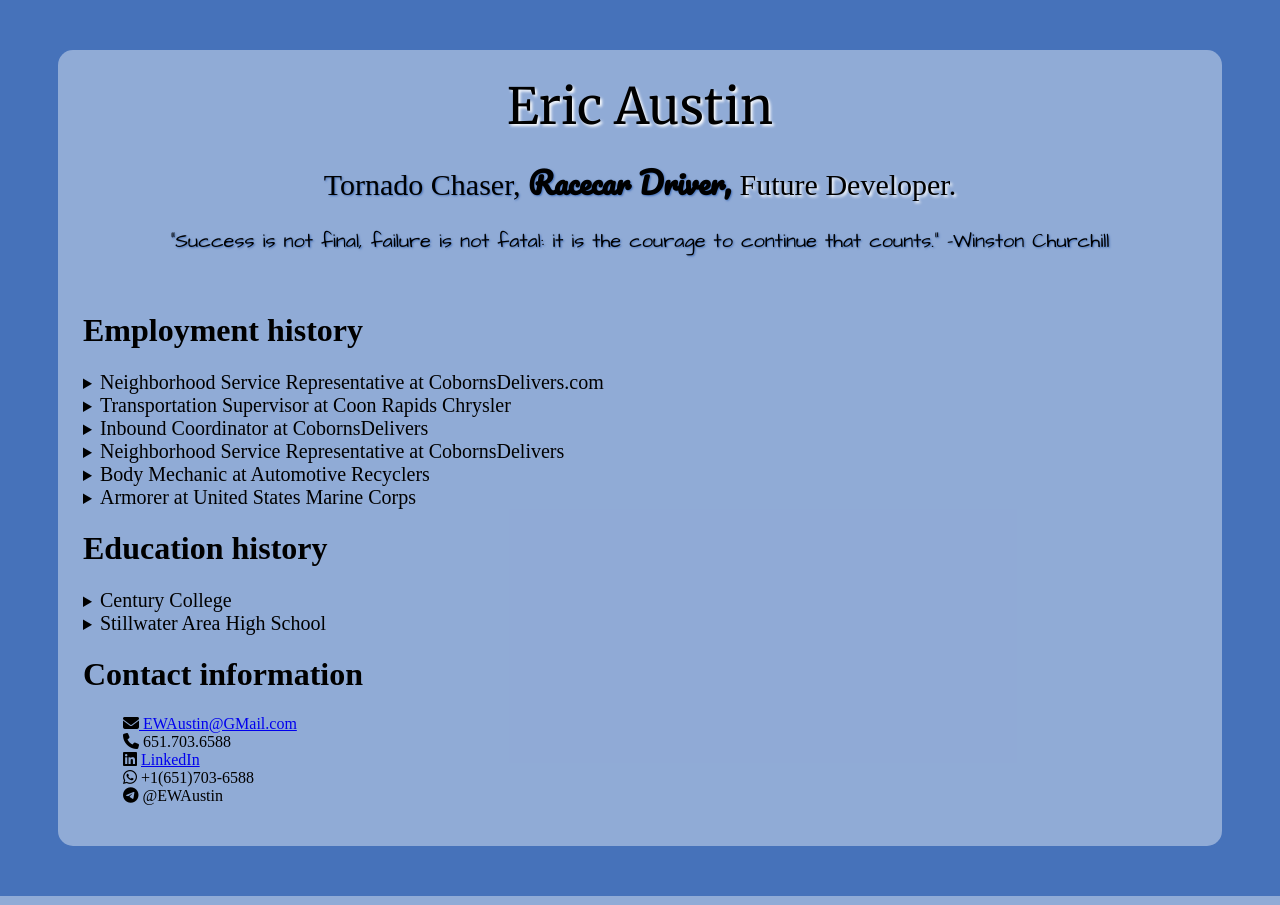
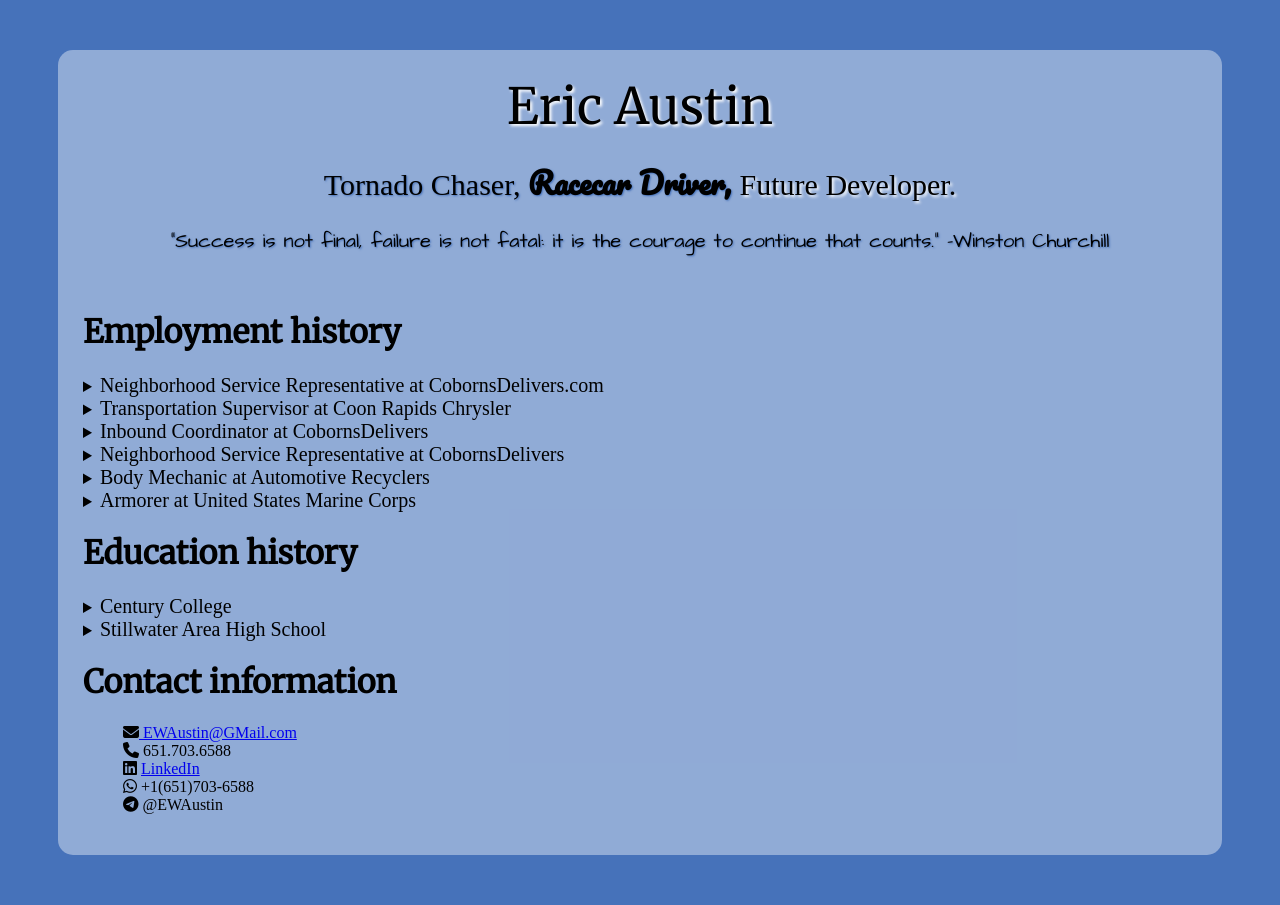
Before and after one commit to EricAustin/ericaustin.github.io, a PHP site: page / in a window 1280 px wide. Run offline with PHP 8.4, Linux system fonts and the light colour scheme; some libraries are stand-ins or nearby versions; some web fonts are replaced.

Commit message:
Update style.css

```diff
--- a/style.css
+++ b/style.css
@@ -5,6 +5,10 @@
 dt {
   display: inline;
   font-size: 20px;
+}
+
+h1 {
+  font-family: 'Merriweather';
 }
 
 .name {
```
